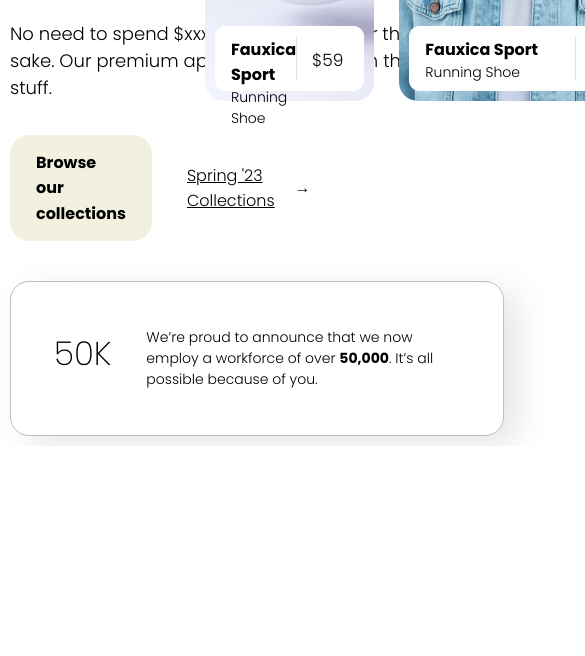
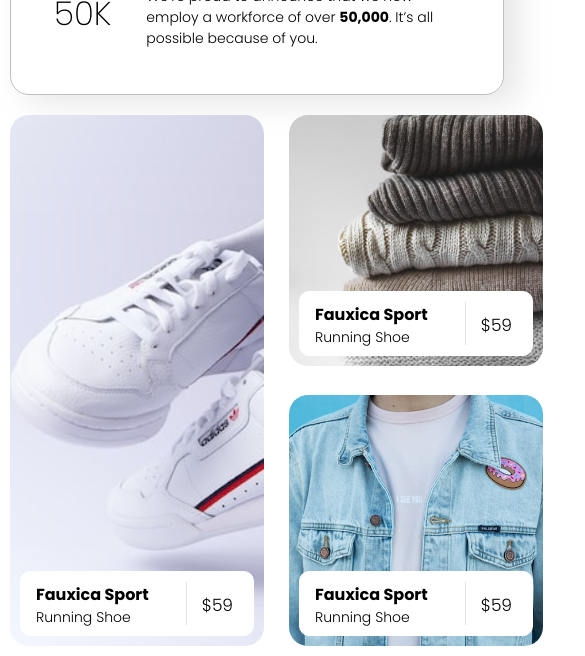
Before and after one commit to chandra-mulyana/Quiz1, a plain HTML site: page index.html in a window 390 px wide. Shown: the part 823-1479 px from the top of the page, 585 px wide, since content can reach past the window. Before the commit the page ends 1269 px from the top, so only its background shows below. Drawn offline with nearby package versions, Linux system fonts and the light colour scheme.

Commit message:
20230308 SETELAH DIGANTI GRID

```diff
--- a/chandra.css
+++ b/chandra.css
@@ -48,6 +48,16 @@ body {
 	margin: auto;
 }
 
+.grid-container {
+	display: grid;
+	grid-template-columns: 1fr 1fr;
+	column-gap: 10px;
+}
+
+.grid-item {
+	padding: 10px;
+}
+
 .container_kolom {
 	display: flex;
 	flex-direction: column;
@@ -61,25 +71,11 @@ body {
 }
 
 .container_samarata {
-	margin-top: 1em;
+	margin-top: 1rem;
 	display: flex;
 	flex-direction: row;
 	align-items: center;
 	gap: 10px;
-}
-
-/* Buat 2 kolom yang sama besarnya  */
-.column {
-	float: left;
-	width: 50%;
-	padding: 10px;
-}
-
-/* Clear floats setelah kolom */
-.row:after {
-	content: "";
-	display: table;
-	clear: both;
 }
 
 .boxjudul {
@@ -88,8 +84,8 @@ body {
 }
 
 .boxsubjudul {
-	margin-top: 1em;
-	padding: 1em 0 1em 0;
+	margin-top: 0.5rem;
+	padding: 1rem 0 1rem 0;
 	font-weight: light;
 	font-size: 18px;
 	width: 494px;
@@ -165,21 +161,21 @@ body {
 	height: 65px;
 }
 
-.box_product {
+.boxharga_product {
 	display: flex;
 	flex-direction: column;
 }
 
-.namaproduct {
+.boxharga_namaproduct {
 	font-size: 16px;
 	font-weight: bold;
 }
 
-.kategori {
+.boxharga_kategori {
 	font-size: 14px;
 }
 
-.box_price {
+.boxharga_price {
 	padding: 10px 5px 0px 15px;
 	border-left: 1px solid #e4e4e4;
 	font-size: 17px;
@@ -220,4 +216,11 @@ body {
 	.header-right {
 		float: none;
 	}
+
+	/* Grid menjadi 1 kolom saja */
+	.grid-container {
+		display: grid;
+		grid-template-columns: 1fr;
+		column-gap: 10px;
+	}
 }
--- a/index.html
+++ b/index.html
@@ -28,8 +28,8 @@
 					<a href="#contact">CONTACT</a>
 				</div>
 			</div>
-			<div class="row">
-				<div class="column">
+			<div class="grid-container">
+				<div class="grid-item">
 					<div class="container_kolom">
 						<div class="boxjudul">
 							Quality apparel without the price tag
@@ -55,18 +55,20 @@
 						</div>
 					</div>
 				</div>
-				<div class="column">
+				<div class="grid-item">
 					<div class="container_baris">
 						<div class="gambar gambar-1">
 							<div class="container_harga1">
 								<div class="boxharga">
-									<div class="box_product">
-										<div class="namaproduct">
+									<div class="boxharga_product">
+										<div class="boxharga_namaproduct">
 											Fauxica Sport
 										</div>
-										<div class="kategori">Running Shoe</div>
+										<div class="boxharga_kategori">
+											Running Shoe
+										</div>
 									</div>
-									<div class="box_price">$59</div>
+									<div class="boxharga_price">$59</div>
 								</div>
 							</div>
 						</div>
@@ -74,30 +76,30 @@
 							<div class="gambar gambar-2">
 								<div class="container_harga">
 									<div class="boxharga">
-										<div class="box_product">
-											<div class="namaproduct">
+										<div class="boxharga_product">
+											<div class="boxharga_namaproduct">
 												Fauxica Sport
 											</div>
-											<div class="kategori">
+											<div class="boxharga_kategori">
 												Running Shoe
 											</div>
 										</div>
-										<div class="box_price">$59</div>
+										<div class="boxharga_price">$59</div>
 									</div>
 								</div>
 							</div>
 							<div class="gambar gambar-3">
 								<div class="container_harga">
 									<div class="boxharga">
-										<div class="box_product">
-											<div class="namaproduct">
+										<div class="boxharga_product">
+											<div class="boxharga_namaproduct">
 												Fauxica Sport
 											</div>
-											<div class="kategori">
+											<div class="boxharga_kategori">
 												Running Shoe
 											</div>
 										</div>
-										<div class="box_price">$59</div>
+										<div class="boxharga_price">$59</div>
 									</div>
 								</div>
 							</div>
```
